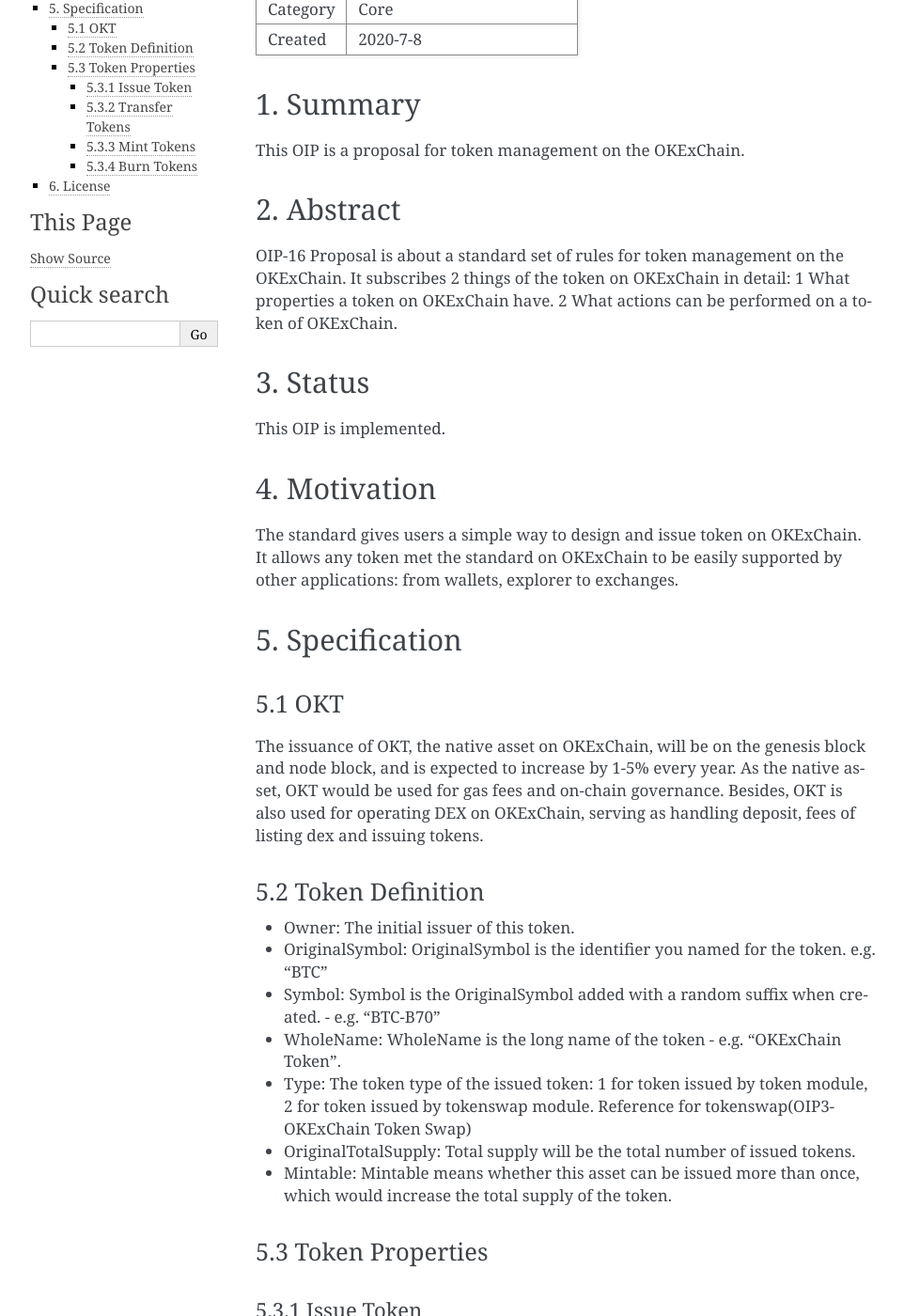
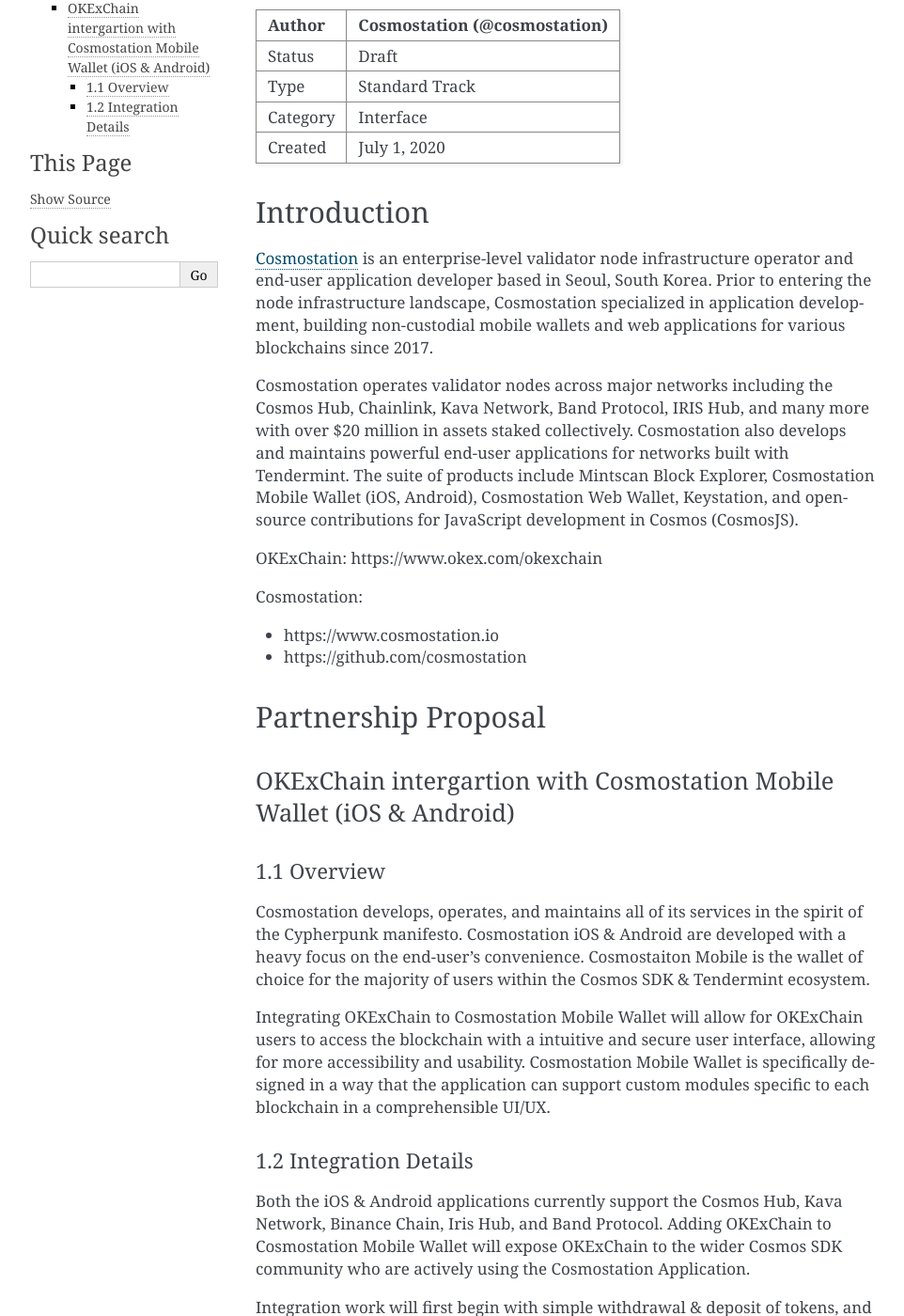
Before and after one commit to okx/KIPs, a Sphinx documentation site: the page built from docs/draft/OIP-16.md, in a window 1280 px wide and 1400 px high, scrolled down 201 px. Shown: the whole window at 94% size, without its empty margins (148-1110 px from the left). Built offline with Sphinx 7.4.7, drawn with Linux system fonts in a browser that asks for light colours; some of the changed text lies outside the part shown.

Commit message:
Merge remote-tracking branch 'upstream/master'
# Conflicts:
#	docs/draft/OIP-22.md
#	docs/draft/OIP-26.md

```diff
--- a/docs/draft/OIP-16.md
+++ b/docs/draft/OIP-16.md
@@ -1,130 +1,35 @@
-# OIP-16: Tokens on OKExChain
+# OIP-(16): OKExChain ＆ Cosmostation Validator Partership Proposal
 
-| Author   | Ocean Fan (@OKExChain)  |
-| -------  | --------------------- |
-| Status   | Implemented           |
-| Type     | Standard Track        |
-| Category | Core                  |
-| Created  | 2020-7-8              |
+| Author   | Cosmostation (@cosmostation) |
+| :------- | ---------------------- |
+| Status   | Draft                  |
+| Type     | Standard Track         |
+| Category | Interface              |
+| Created  | July 1, 2020           |
 
-## 1. Summary
+## Introduction
 
-This OIP is a proposal for token management on the OKExChain.
+[Cosmostation](https://www.cosmostation.io/) is an enterprise-level validator node infrastructure operator and end-user application developer based in Seoul, South Korea. Prior to entering the node infrastructure landscape, Cosmostation specialized in application development, building non-custodial mobile wallets and web applications for various blockchains since 2017.
 
-## 2. Abstract
+Cosmostation operates validator nodes across major networks including the Cosmos Hub, Chainlink, Kava Network, Band Protocol, IRIS Hub, and many more with over $20 million in assets staked collectively. Cosmostation also develops and maintains powerful end-user applications for networks built with Tendermint. The suite of products include Mintscan Block Explorer, Cosmostation Mobile Wallet (iOS, Android), Cosmostation Web Wallet, Keystation, and open-source contributions for JavaScript development in Cosmos (CosmosJS).
 
-OIP-16 Proposal is about a standard set of rules for token management on the OKExChain. It subscribes 2 things of the token on OKExChain in detail: 1 What properties a token on OKExChain have. 2 What actions can be performed on a token of OKExChain.
+OKExChain: https://www.okex.com/okexchain
 
-## 3. Status
+Cosmostation:
 
-This OIP is implemented.
+- https://www.cosmostation.io
+- https://github.com/cosmostation
 
-## 4. Motivation
+## Partnership Proposal
 
-The standard gives users a simple way to design and issue token on OKExChain. It allows any token met the standard on OKExChain to be easily supported by other applications: from wallets, explorer to exchanges.
+### OKExChain intergartion with Cosmostation Mobile Wallet (iOS & Android)
 
-## 5. Specification
+#### 1.1 Overview
+Cosmostation develops, operates, and maintains all of its services in the spirit of the Cypherpunk manifesto. Cosmostation iOS & Android are developed with a heavy focus on the end-user's convenience. Cosmostaiton Mobile is the wallet of choice for the majority of users within the Cosmos SDK & Tendermint ecosystem.
 
-### 5.1 OKT
+Integrating OKExChain to Cosmostation Mobile Wallet will allow for OKExChain users to access the blockchain with a intuitive and secure user interface, allowing for more accessibility and usability. Cosmostation Mobile Wallet is specifically designed in a way that the application can support custom modules specific to each blockchain in a comprehensible UI/UX.
 
-The issuance of OKT, the native asset on OKExChain, will be on the genesis block and node block, and is expected to increase by 1-5% every year. As the native asset, OKT would be used for gas fees and on-chain governance. Besides, OKT is also used for operating DEX on OKExChain, serving as handling deposit, fees of listing dex and issuing tokens.
+#### 1.2 Integration Details
+Both the iOS & Android applications currently support the Cosmos Hub, Kava Network, Binance Chain, Iris Hub, and Band Protocol. Adding OKExChain to Cosmostation Mobile Wallet will expose OKExChain to the wider Cosmos SDK community who are actively using the Cosmostation Application.
 
-### 5.2 Token Definition
-
-- Owner: The initial issuer of this token.
-- OriginalSymbol: OriginalSymbol is the identifier you named for the token. e.g. "BTC"
-- Symbol: Symbol is the OriginalSymbol added with a random suffix when created. - e.g. "BTC-B70"
-- WholeName: WholeName is the long name of the token - e.g. "OKExChain Token".
-- Type: The token type of the issued token: 1 for token issued by token module, 2 for token issued by tokenswap module. Reference for tokenswap(OIP3-OKExChain Token Swap)
-- OriginalTotalSupply: Total supply will be the total number of issued tokens.
-- Mintable: Mintable means whether this asset can be issued more than once, which would increase the total supply of the token.
-
-### 5.3 Token Properties
-
-#### 5.3.1 Issue Token
-
-Below is the data structure which is needed to represent the new token. After the Issue Transaction, The data in all the below fields are not changeable except “Total Supply”, which can be changed via “Mint” or “Burn” operations.
-
-| **Field**          | **Type** | **Description**                                              |
-| -----------------  | -------- | ------------------------------------------------------------ |
-| Description        | string   | Optional, It's used to describe what's the token and what's the token used for. Limited to 256 unicode characters. |
-| WholeName          | string   | WholeName is the long name of the token, limited to 32 unicode characters, e.g. "OKExChain Token" |
-| OriginalSymbol     | string   | The length of the string for representing this asset is between 3 and 8 alphanumeric characters and is case insensitive. After you created the token, the OriginalSymbol  will be added with a random suffix and turns into Symbol. A token can be created without a suffix by proposal. Currently, 4 tokens does not require this suffix: OKT,OKB,BTC,USDK|
-| OriginalTotalSupply| int64    | The total supply for this token can have a maximum of 8 digits of decimal and is boosted by 1e8 in order to store as int64. The amount before boosting should not exceed 90 billion.
-| Owner              | Address  | The initial issuer of this token, the OKT balance of issuer should be more than the fee for issuing tokens
-| Mintable           | Boolean  | Whether this token could be minted(increased) after the initial issuing
-
-**Symbol Convention:**
-
-[Symbol]=[OriginalSymbol]-[Suffix]  For example Symbol: BTC-B70; OriginalSymbol: BTC
-
-
-**Issue Process:**
-
-- Issuer signed an issue transaction and make it broadcasted to one of OKExChain nodes
-- This OKExChain node will check this transaction. If there is no error, then this transaction will be broadcasted to other OKExChain nodes
-- Issue transaction is committed on the blockchain by block proposer
-- Validators will verify the constraints on total supply and symbol and deduct the fee of issuing token from issuer’s account
-- New token’s symbol is generated based on the transaction hash. It is added to the issuer’s address and token info is saved on the OKExChain
-
-#### 5.3.2 Transfer Tokens
-
-Transfer transaction is to send tokens from FromAddress to ToAddress.
-
-| **Field**        | **Type** | **Description**                                              |
-| ---------------- | -------- | ------------------------------------------------------------ |
-| FromAddress      | address  | The address you sent a token from                            |
-| ToAddress        | address  | The address you sent a token to |
-| Amount           | String   | It is the amount you want to transfer plus the token symbol. Like "100OKT". Amount should be  positive and can have a maximum of 8 digits of decimal and is boosted by 1e8 in order to store as int64.                        |
-
-
-**Transfer Process:**
-
-- Transfer initiators sign a transfer transaction and make it broadcasted to one of OKExChain nodes
-- The OKExChain node will check this transaction. If there is no error, then this transaction will be broadcasted to other OKExChain nodes
-- Transfer transaction is committed on the blockchain by block proposer
-- Validators will verify the constraints on balance. The transfer tokens and fee will be deducted from the address of the transaction initiators.
-- Add the tokens to the destination addresses
-
-#### 5.3.3 Mint Tokens
-
-Mint transaction is to increase the total supply of a mintable token. The transaction initiator must be the token owner.
-
-**Data Structure for Mint Operation**: A Data structure is needed to represent the mint operation.
-
-| **Field**        | **Type** | **Description**                                              |
-| ---------------- | -------- | ------------------------------------------------------------ |
-| Amount           | String   | It is the amount you want to mint plus the token symbol. Like "100000OKT". Amount should be  positive and can have a maximum of 8 digits of decimal and is boosted by 1e8 in order to store as int64.                 |
-| Owner            | Address  | The initial issuer of this token                               |
-
-**Mint Process:**
-
-- Token owner signs a mint transaction and makes it broadcasted to one of OKExChain nodes
-- The OKExChain node will check this transaction. If there is no error, then this transaction will be broadcasted to other OKExChain nodes
-- Mint transaction is committed on the blockchain by block proposer
-- Validators will verify the constraints on whether the token is mintable and whether the bumped total supply will pass the limit. Then increase its total supply and deduct the fee from the address of the token owner
-- Newly minted tokens are added to the address of the token owner and token info is updated on the OKExChain
-
-#### 5.3.4 Burn Tokens
-
-Burn transaction is to reduce the total supply of a token. The transaction initiator must be the token owner.
-
-**Data Structure for Burn Operation**: A Data structure is needed to represent the burn operation.
-
-| **Field**            | **Type** | **Description**                                              |
-| -------------------- | -------- | ------------------------------------------------------------ |
-| Amount               | string   | It is the amount you want to mint plus the token symbol. Like "100000OKT". Amount should be  positive and can have a maximum of 8 digits of decimal and is boosted by 1e8 in order to store as int64.                                   |
-| Owner                | address  | The initial issuer of this token.                                      |
-
-
-**Burn Process:**
-
-- Token owner signs a burn transaction and makes it broadcasted to one of OKExChain nodes
-- The OKExChain node will check this transaction. If there is no error, then this transaction will be broadcasted to other OKExChain nodes
-- Burn transaction is committed on the blockchain by block proposer
-- Validators will verify the constraints if the token’s supply is no less than the required amount, and then it decreases the total supply and deducts the fee from the address of the token owner
-- Burned tokens are deducted from the address of the token owner and token info is updated on the OKExChain
-
-## 6. License
-
-The content is licensed under [CC0](https://creativecommons.org/publicdomain/zero/1.0/).
+Integration work will first begin with simple withdrawal & deposit of tokens, and will sequentially be updated to support custom modules specific to OKExChain such as delegation, undelegation, claim rewards, redelegation, etc.
```
